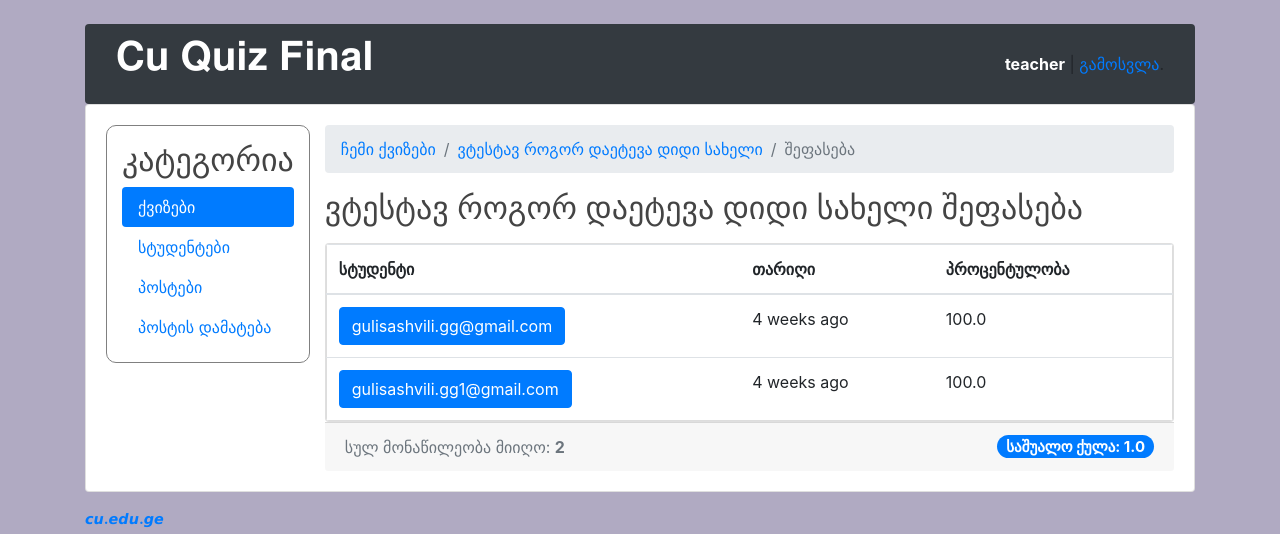
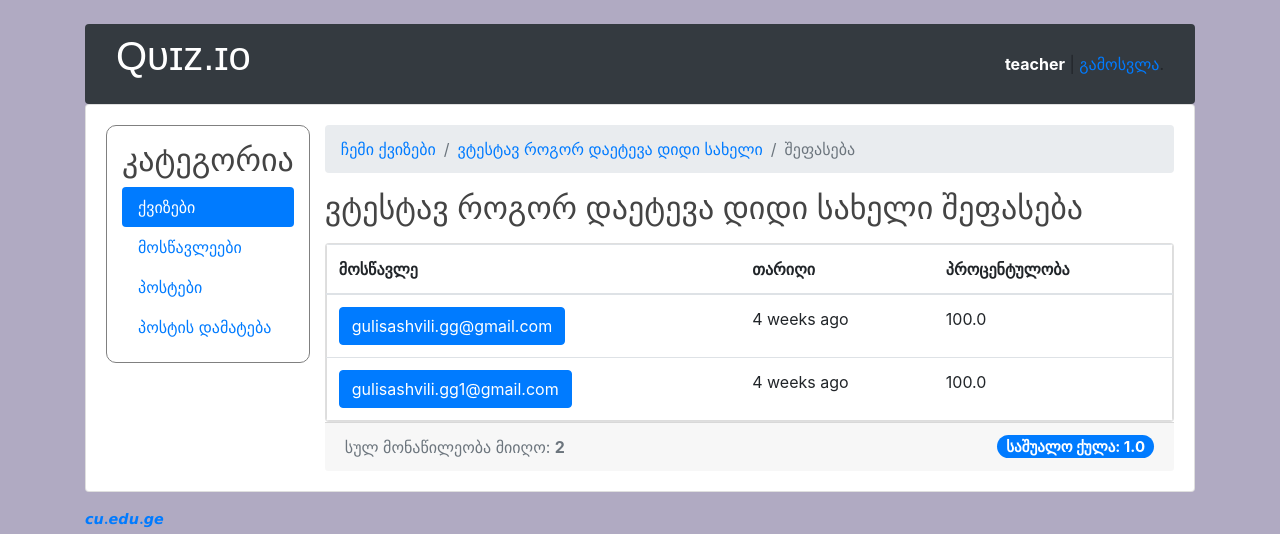
Before and after one commit to whiteroger111/herokuCuQuiz, a Django app: page /teachers/quiz/3/results/ in a window 1280 px wide. Shown: the top 534 px of the page. Run offline with Django 3.2, Linux system fonts and the light colour scheme; a user stored in the database is signed in; data comes from the database, SQL or seed files in the repository; both versions use the stored data as it was after the commit; some libraries are stand-ins or nearby versions.

Commit message:
Some type fix

```diff
--- a/classroom/templates/classroom/students/_header.html
+++ b/classroom/templates/classroom/students/_header.html
@@ -16,7 +16,7 @@
         <div>
             <li class="nav-item">
                 <a class="nav-link{% if active == 'students' %} active{% endif %}"
-                   href="{% url 'students:student_list' %}">სტუდენტები</a>
+                   href="{% url 'students:student_list' %}">მოსწავლეები</a>
             </li>
         </div>
         <div>
--- a/classroom/templates/classroom/students/student_list.html
+++ b/classroom/templates/classroom/students/student_list.html
@@ -22,7 +22,7 @@
                     <div class="col-sm-6">
                         <div class="input-group mb-3">
                             <input type="text" class="form-control" name='q' size="200" value='{{ request.GET.q }}'
-                                   placeholder="სტუდენტის ძებნა">
+                                   placeholder="მოსწავლის ძებნა">
                             <div class="input-group-append">
                                 <button class="btn btn-outline-secondary" type="submit">ძებნა</button>
                             </div>
@@ -48,7 +48,7 @@
                         </div>
                     </div>
                 {% empty %}
-                    <div class="col-sm-6"><p class="text-warning">არცერთი სტუდენტი არ მოიძებნა</p></div>
+                    <div class="col-sm-6"><p class="text-warning">არცერთი მოსწავლე არ მოიძებნა</p></div>
                 {% endfor %}
             </div>
 
--- a/classroom/templates/classroom/teachers/_header.html
+++ b/classroom/templates/classroom/teachers/_header.html
@@ -11,7 +11,7 @@
         <div>
             <li class="nav-item">
                 <a class="nav-link{% if active == 'students' %} active{% endif %}"
-                   href="{% url 'teachers:student_list' %}">სტუდენტები</a>
+                   href="{% url 'teachers:student_list' %}">მოსწავლეები</a>
             </li>
         </div>
         <div>
--- a/classroom/templates/classroom/teachers/quiz_results.html
+++ b/classroom/templates/classroom/teachers/quiz_results.html
@@ -22,7 +22,7 @@
                 <table class="table mb-0">
                     <thead>
                     <tr>
-                        <th>სტუდენტი</th>
+                        <th>მოსწავლე</th>
                         <th>თარიღი</th>
                         <th>პროცენტულობა</th>
                     </tr>
--- a/classroom/templates/classroom/teachers/student_list.html
+++ b/classroom/templates/classroom/teachers/student_list.html
@@ -21,7 +21,7 @@
                     <div class="col-sm-6">
                         <div class="input-group mb-3">
                             <input type="text" class="form-control" name='q' size="200" value='{{ request.GET.q }}'
-                                   placeholder="სტუდენტის ძებნა">
+                                   placeholder="მოსწავლის ძებნა">
                             <div class="input-group-append">
                                 <button class="btn btn-outline-secondary" type="submit">ძებნა</button>
                             </div>
@@ -47,7 +47,7 @@
                         </div>
                     </div>
                 {% empty %}
-                    <div class="col-sm-6"><p class="text-warning">არცერთი სტუდენტი არ მოიძებნა</p></div>
+                    <div class="col-sm-6"><p class="text-warning">არცერთი მოსწავლე არ მოიძებნა</p></div>
                 {% endfor %}
             </div>
 
--- a/classroom/views/students.py
+++ b/classroom/views/students.py
@@ -36,7 +36,7 @@ class StudentSignUpView(CreateView):
     template_name = 'registration/signup_form.html'
 
     def get_context_data(self, **kwargs):
-        kwargs['user_type'] = 'სტუდენტი'
+        kwargs['user_type'] = 'მოსწავლე'
         return super().get_context_data(**kwargs)
 
     def form_valid(self, form):
@@ -91,7 +91,7 @@ class QuizResultsView(View):
         taken_quiz = TakenQuiz.objects.filter(student=request.user.student, quiz=quiz)
         if not taken_quiz:
             """
-            რომ არ ნახოს სტუდენტმა პასუხები ქვიზში მონაწილეობის გარეშე
+            რომ არ ნახოს მოსწავლემ პასუხები ქვიზში მონაწილეობის გარეშე
             """
             return render(request, '404.html')
         questions = Question.objects.filter(quiz=quiz)
--- a/templates/404.html
+++ b/templates/404.html
@@ -3,7 +3,7 @@
 <head>
   <meta charset="utf-8">
   <meta name="viewport" content="width=device-width, initial-scale=1, shrink-to-fit=no">
-  <title>𝐂𝐮 𝐐𝐮𝐢𝐳 𝐅𝐢𝐧𝐚𝐥</title>
+  <title>Qᴜɪᴢ.ɪᴏ</title>
   <link rel="stylesheet" href="{% static 'css/bootstrap.min.css' %}">
   <link rel="stylesheet" type="text/css" href="{% static 'css/app.css' %}">
   <link rel="stylesheet" type="text/css" href="{% static 'css/students.css' %}">
@@ -12,7 +12,7 @@
   <div class="container" style="margin-top: 8rem">
     <div class="row justify-content-center text-center">
       <div class="col-md-15 col-sm-12">
-        <h1 class="display-1 logo">𝐂𝐮 𝐐𝐮𝐢𝐳 𝐅𝐢𝐧𝐚𝐥</h1>
+        <h1 class="display-1 logo">Qᴜɪᴢ.ɪᴏ</h1>
         <h2 class="display-4">404</h2>
         <h4 class="display-4 mb-4">გვერდი ვერ მოიძებნა</h4>
         <p class="lead"><a href="/" class="btn btn-primary btn-lg">მთავარ გვერდზე გადასვლა →</a></p>
--- a/templates/500.html
+++ b/templates/500.html
@@ -3,7 +3,7 @@
 <head>
   <meta charset="utf-8">
   <meta name="viewport" content="width=device-width, initial-scale=1, shrink-to-fit=no">
-  <title>𝐂𝐮 𝐐𝐮𝐢𝐳 𝐅𝐢𝐧𝐚𝐥</title>
+  <title>Qᴜɪᴢ.ɪᴏ</title>
   <link rel="stylesheet" href="{% static 'css/bootstrap.min.css' %}">
   <link rel="stylesheet" type="text/css" href="{% static 'css/app.css' %}">
   <link rel="stylesheet" type="text/css" href="{% static 'css/students.css' %}">
@@ -12,7 +12,7 @@
   <div class="container" style="margin-top: 8rem">
     <div class="row justify-content-center text-center">
       <div class="col-md-15 col-sm-12">
-        <h1 class="display-1 logo">𝐂𝐮 𝐐𝐮𝐢𝐳 𝐅𝐢𝐧𝐚𝐥</h1>
+        <h1 class="display-1 logo">Qᴜɪᴢ.ɪᴏ</h1>
         <h2 class="display-4">500</h2>
         <h4 class="display-4 mb-4">დაფიქსირდა შეცდომა</h4>
         <p class="lead"><a href="/" class="btn btn-primary btn-lg">მთავარ გვერდზე გადასვლა →</a></p>
--- a/templates/base.html
+++ b/templates/base.html
@@ -3,7 +3,7 @@
   <head>
     <meta charset="utf-8">
     <meta name="viewport" content="width=device-width, initial-scale=1, shrink-to-fit=no">
-    <title>{% block title %}𝐂𝐮 𝐐𝐮𝐢𝐳 𝐅𝐢𝐧𝐚𝐥{% endblock %}</title>
+    <title>{% block title %}Qᴜɪᴢ.ɪᴏ{% endblock %}</title>
     <link rel="icon" href="{% static 'img/favicon.png' %}">
     <link rel="stylesheet" href="{% static 'css/bootstrap.min.css' %}">
     <link rel="stylesheet" type="text/css" href="{% static 'css/app.css' %}">
@@ -25,7 +25,7 @@
             <div class="col-6">
               <h1 class="logo">
                 <a href="{% url 'home' %}">
-                    <p style="color:white">𝐂𝐮 𝐐𝐮𝐢𝐳 𝐅𝐢𝐧𝐚𝐥</p>
+                    <p style="color:white">Qᴜɪᴢ.ɪᴏ</p>
                 </a>
               </h1>
             </div>
--- a/templates/registration/signup.html
+++ b/templates/registration/signup.html
@@ -2,6 +2,6 @@
 
 {% block content %}
   <p class="lead">აირჩიეთ თქვენი სტატუსი</p>
-  <a href="{% url 'student_signup' %}" class="btn btn-student btn-lg" role="button">მე ვარ სტუდენტი</a>
+  <a href="{% url 'student_signup' %}" class="btn btn-student btn-lg" role="button">მე ვარ მოსწავლე</a>
   <a href="{% url 'teacher_signup' %}" class="btn btn-teacher btn-lg" role="button">მე ვარ მასწავლებელი</a>
 {% endblock %}
```
Also changed, not shown: Tests/locators.py (+1 -1 lines), db.sqlite3.
